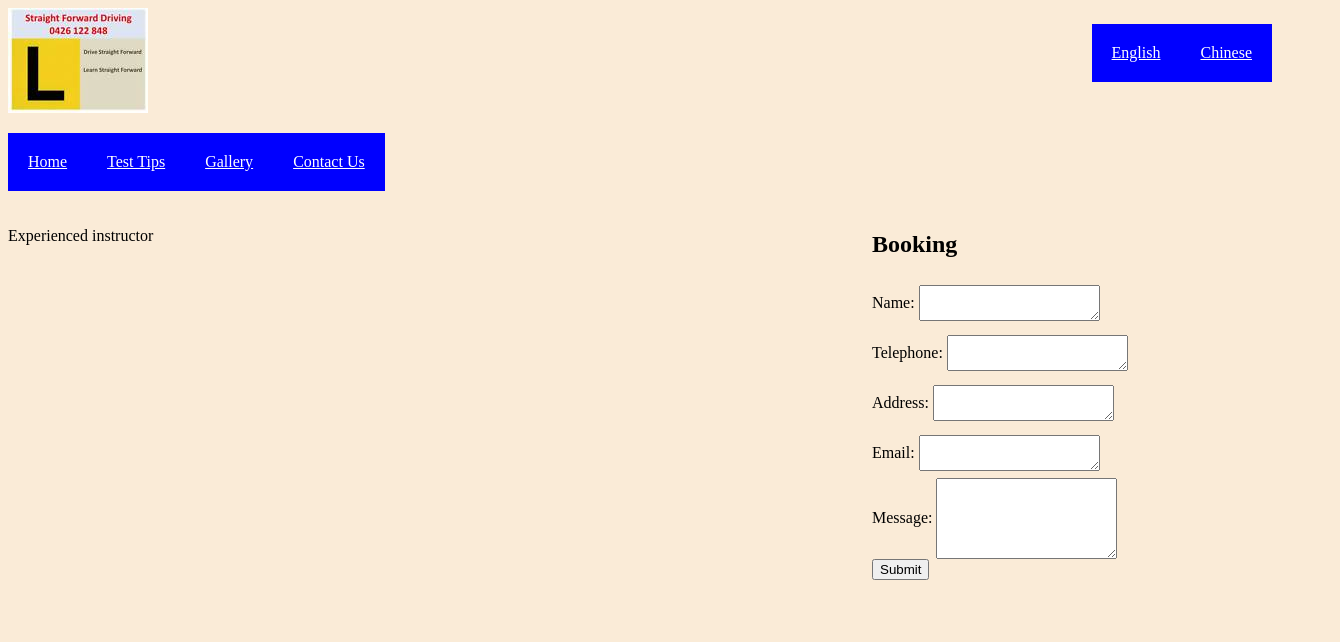
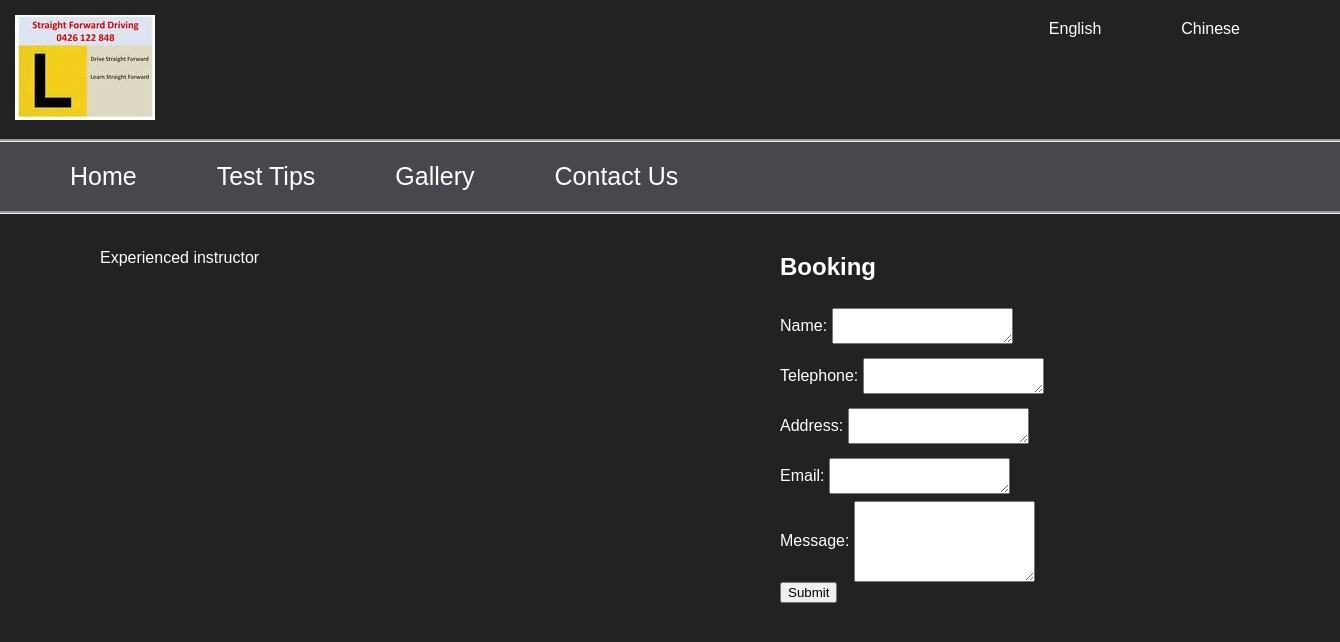
Before and after one commit to sfdriving/sfdriving.github.io, a plain HTML site: page index.html in a window 1280 px wide. Shown: the whole page, 1340 px wide, since content can reach past the window. Drawn offline with Linux system fonts and the light colour scheme; a web font is replaced by a local one.

Commit message:
improved styling

```diff
--- a/code.js
+++ b/code.js
@@ -1,3 +1,7 @@
+function test() {
+
+}
+
 function onSubmit() {
     var email = "sfdriving@126.com";
     var message = "";
--- a/index.html
+++ b/index.html
@@ -3,30 +3,36 @@
 
 <head>
     <meta charset="utf-8">
+    <link href="https://fonts.googleapis.com/css?family=Saira+Semi+Condensed" rel="stylesheet">
     <link rel="stylesheet" href="/styles.css">
     <script src="jquery.min.js"></script>
     <script src="code.js"></script>
+
+    <script>
+        $(function () {
+            test();
+    </script>
     <title>Driving School</title>
 </head>
 
 <body>
     <header>
         <div display="inline-block">
-            <img src="icon.JPG">
+            <img src="icon.JPG" style="padding: 15px">
             <ul style="float:right">
                 <li><a href="">English</a></li>
                 <li><a href="">Chinese</a></li>
             </ul>
         </div>
 
-        <ul>
+        <ul style="width:100%">
             <li><a href="">Home</a></li>
             <li><a href="">Test Tips</a></li>
             <li><a href="">Gallery</a></li>
             <li><a href="">Contact Us</a></li>
         </ul>
     </header>
-    <main style="clear:both">
+    <main style="clear:both; padding:15px 100px">
         <div style="float:right;max-width:400px;width:50%" id="enterDetails">
             <h2>Booking</h2>
             <div>
--- a/styles.css
+++ b/styles.css
@@ -1,25 +1,45 @@
-li {
-    float: left;
-    padding: 20px;
-    background: blue;
+html{
+    font-family: 'Saira Semi Condensed', sans-serif;
+    background: #222222;
+    color: white;
+
 }
 
 ul{
     display: inline-block;
     list-style-type: none;
-    padding: 0;
+    padding: 0px;
+    margin:0px;
 }
 
+header>ul{
+    font-size: 25px;
+    padding: 0px 30px;
+    background: #49474D;
+    border-bottom-style: groove;
+    border-top-style: groove;
+}
+
+li {
+    float: left;
+    padding: 20px 40px;
+}
+li:hover{
+    background: #525057;
+    text-decoration: underline;
+}
 li>a{
     color: white;
+    text-decoration: none;
+
 }
 
-li:hover{
-    background:green;
+
+body{
+    margin:0px;
 }
 
 html{
-    background: antiquewhite;
 }
 
 #enterDetails div p{
```
